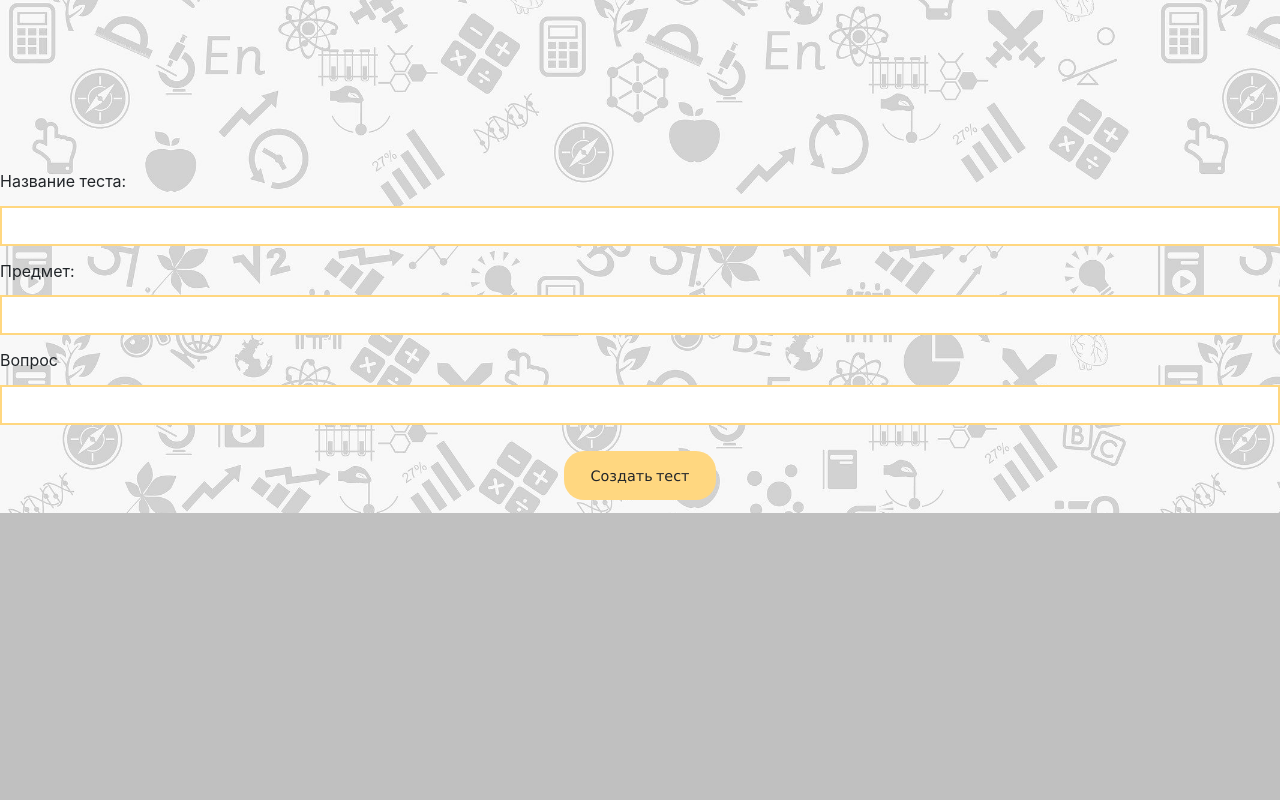
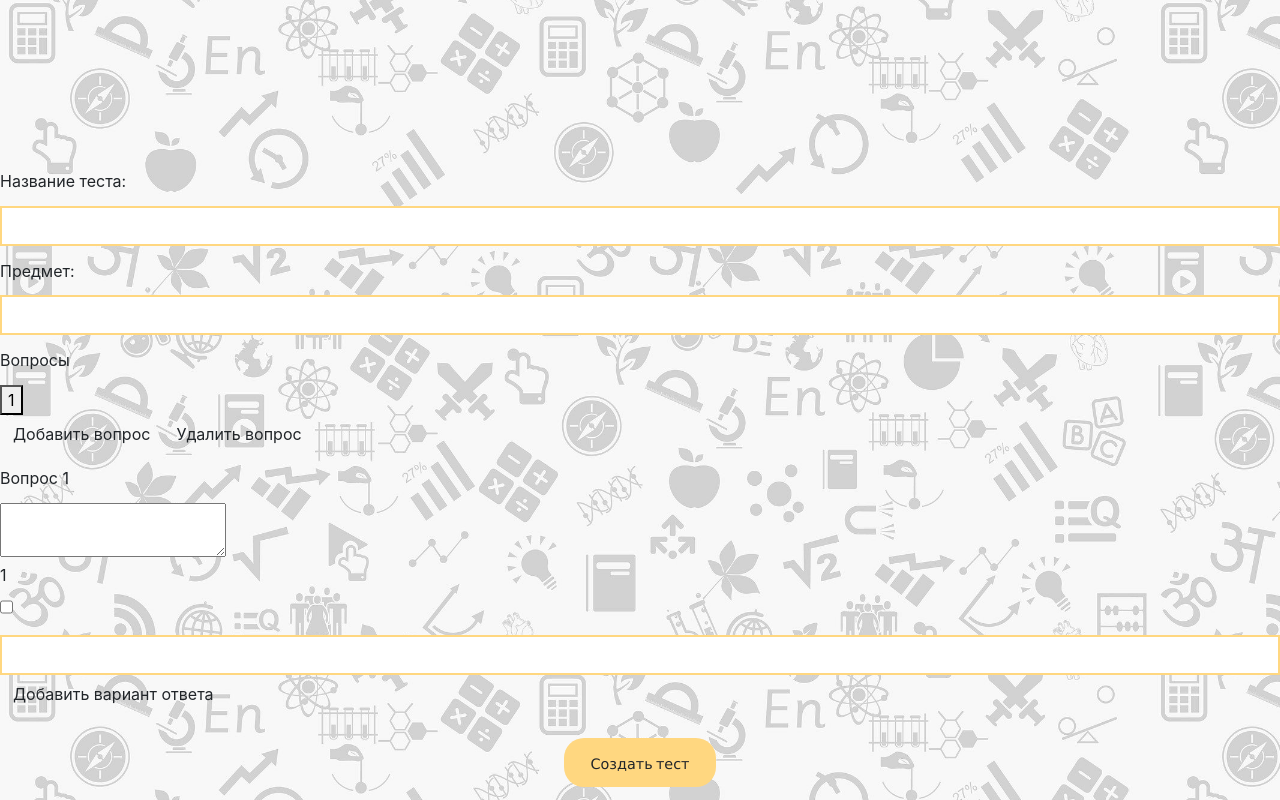
Before and after one commit to EzhovSergey/sova2_frontend, a Vue app: page /create-test in a window 1280 px wide. Shown: the part 449-1249 px from the top of the page. Before the commit the page ends 962 px from the top, so only its background shows below. Built offline with nearby package versions, Linux system fonts and the light colour scheme.

Commit message:
Added create test

```diff
--- a/src/layouts/MainLayout.vue
+++ b/src/layouts/MainLayout.vue
@@ -11,17 +11,17 @@
         <ul>
           <li><router-link to="/">Мои тесты</router-link></li>
           <li><router-link to="#">Профиль</router-link></li>
-          <li><div @click.prevent="logout">Выход</div></li>
+          <li>
+            <div class="logout" @click.prevent="logout()">
+              <router-link to="/login">Выход</router-link>
+            </div>
+          </li>
         </ul>
       </nav>
     </header>
     <main class="app-content">
       <router-view />
     </main>
-    <!-- <footer class="main-footer">      Заготовка подвала
-      <div class="about_us">
-      </div>
-    </footer> -->
   </div>
 </template>
 
@@ -30,7 +30,6 @@ export default {
   methods: {
     logout () {
       sessionStorage.clear()
-      this.$router.push('/login')
     }
   }
 }
--- a/src/store/auth.js
+++ b/src/store/auth.js
@@ -38,7 +38,7 @@ export default {
   state: {
     fio: '',
     token: '',
-    status: null
+    status: 0
   },
   getters: {
     fio: state => state.fio,
--- /dev/null
+++ b/src/store/createTest.js
@@ -0,0 +1,26 @@
+import Axios from 'axios'
+
+export default {
+  actions: {
+    async createTest ({ commit }, formDataCreateTest) {
+      await Axios.post('http://localhost:8081/tests', formDataCreateTest, {
+        headers: {
+          mode: 'no-cors'
+        }
+      }).then(res => {
+        commit('updateDataCreateTest', res)
+      })
+    }
+  },
+  mutations: {
+    updateDataCreateTest (state, res) {
+      state.testId = res.data.test_id
+    }
+  },
+  state: {
+    testId: ''
+  },
+  getters: {
+    getIdTest: state => state.testId
+  }
+}
--- a/src/store/index.js
+++ b/src/store/index.js
@@ -1,11 +1,13 @@
 import Vue from 'vue'
 import Vuex from 'vuex'
 import auth from './auth'
+import createTest from './createTest'
 
 Vue.use(Vuex)
 
 export default new Vuex.Store({
   modules: {
-    auth
+    auth,
+    createTest
   }
 })
--- a/src/views/CreateTest.vue
+++ b/src/views/CreateTest.vue
@@ -6,7 +6,7 @@
         <div class="name-test">
           <span class="name-field">Название теста:</span>
           <input
-            id="input-name-test"
+            class="input-name-test"
             type="text"
             v-model.trim="nameTest"
             :class="{invalid: $v.nameTest.$dirty && !$v.nameTest.required}"
@@ -14,12 +14,12 @@
           <small
             class="helper-text invalid"
             v-if="$v.nameTest.$dirty && !$v.nameTest.required"
-          >Поле не должно быть пустым</small>
+          >Заполните это поле</small>
         </div>
         <div class="subject-test">
           <span class="name-field">Предмет:</span>
           <input
-            id="input-subject-test"
+            class="input-subject-test"
             type="text"
             v-model.trim="subject"
             :class="{invalid: $v.subject.$dirty && !$v.subject.required}"
@@ -27,70 +27,178 @@
           <small
             class="helper-text invalid"
             v-if="$v.subject.$dirty && !$v.subject.required"
-          >Поле не должно быть пустым</small>
+          >Заполните это поле</small>
         </div>
       </div>
-      <!-- v-for="question in questions" :key="question.id" -->
-      <div class="question" >
-        <span class="number-question">Вопрос </span>
-        <input
-          class="field-question"
-          type="text"
-          v-model.trim="questionBody"
-          :class="{invalid: $v.questionBody.$dirty && !$v.questionBody.required}"
-        >
-        <small
-          class="helper-text invalid"
-          v-if="$v.questionBody.$dirty && !$v.questionBody.required"
-        >Поле не должно быть пустым</small>
+      <div class="navigation">
+        <span>Вопросы</span>
+        <div class="list-number-questions" v-for="(question, indexQuestion) in questions" :key="indexQuestion">
+          <button class="number-question" @click.prevent="activeQuestion = indexQuestion">{{indexQuestion + 1}}</button>
+        </div>
+        <button class="btn create-question" @click.prevent="addQuestion()">
+          Добавить вопрос
+        </button>
+        <button class="btn delete-question" @click.prevent="deleteQuestion(activeQuestion)">
+          Удалить вопрос
+        </button>
       </div>
-      <div class="card-action">
+      <div class="question">
+        <div class="question-text">
+          <span class="number-question">Вопрос {{activeQuestion + 1}}</span>
+          <textarea
+            class="field-question"
+            type="text"
+            v-model.trim="questions[activeQuestion].text"
+            :class="{invalid: $v.questions.$each[activeQuestion].text.$dirty && !$v.questions.$each[activeQuestion].text.required}"
+          ></textarea>
+          <small
+            class="helper-text invalid"
+            v-if="$v.questions.$each[activeQuestion].text.$dirty && !$v.questions.$each[activeQuestion].text.required"
+          >Заполните это поле</small>
+        </div>
+        <div class="answers-to-question">
+          <div class="mouseover answer"
+            v-for="(answer, indexAnswer) in questions[activeQuestion].answers"
+            :key="indexAnswer"
+            v-on:mouseover.prevent="answer.isActive = !answer.isActive"
+            v-on:mouseleave.prevent="answer.isActive = false"
+          >
+            <button
+              class="btn is-active delete-answer"
+              v-if="answer.isActive"
+              @click.prevent="deleteAnswer(activeQuestion, indexAnswer)"
+            >X</button>
+            <label class="numberAnswer">
+              {{indexAnswer + 1}}
+              <input
+                name="indexQuestion"
+                type="checkbox"
+                v-model="answer.is_it_true"
+              >
+            </label>
+            <input
+              class="input-answer-test"
+              type="text"
+              v-model.trim="answer.text"
+              :class="{invalid: $v.questions.$each[activeQuestion].answers.$each[indexAnswer].text.$dirty &&
+                !$v.questions.$each[activeQuestion].answers.$each[indexAnswer].text.required}"
+            >
+            <small
+              class="helper-text invalid"
+              v-if="$v.questions.$each[activeQuestion].answers.$each[indexAnswer].text.$dirty &&
+                !$v.questions.$each[activeQuestion].answers.$each[indexAnswer].text.required"
+            >Заполните это поле</small>
+          </div>
+          <button class="btn create-answer" @click.prevent="addAnswer(activeQuestion)">
+            Добавить вариант ответа
+          </button>
+        </div>
+      </div>
         <button
           class="btn waves-effect waves-light auth-submit"
           type="submit"
         >Создать тест
         </button>
-      </div>
     </form>
   </div>
 </template>
 
 <script>
-// import { mapActions, mapGetters } from 'vuex'
+import { mapActions, mapGetters } from 'vuex'
 import { required } from 'vuelidate/lib/validators'
 export default {
   name: 'createTest',
   data: () => ({
     nameTest: '',
     subject: '',
+    activeQuestion: 0,
     questions: [{
-      questionBody: '',
-      // isTest: True,
+      text: '',
       answers: [{
-        number: undefined,
-        answer: ''
+        isActive: false,
+        text: '',
+        is_it_true: false
       }]
     }]
   }),
   validations: {
     nameTest: { required },
     subject: { required },
-    questionBody: { required }
+    questions: {
+      required,
+      $each: {
+        text: { required },
+        answers: {
+          required,
+          $each: {
+            text: { required }
+          }
+        }
+      }
+    }
   },
   methods: {
-    // ...mapActions([]),
-    // ...mapGetters([]),
+    ...mapActions(['createTest']),
+    ...mapGetters(['getIdTest']),
+    addAnswer (index) {
+      this.questions[index].answers.push({
+        isActive: false,
+        text: '',
+        is_it_true: false
+      })
+    },
+    addQuestion () {
+      this.questions.push({
+        text: '',
+        answers: [{
+          isActive: false,
+          text: '',
+          is_it_true: false
+        }]
+      })
+      this.activeQuestion = this.questions.length - 1
+    },
+    deleteQuestion (index) {
+      if (this.questions.length !== 1) {
+        if (index === this.questions.length - 1) {
+          this.activeQuestion = index - 1
+        }
+        this.questions.splice(index, 1)
+      }
+    },
+    deleteAnswer (indexQuestion, indexAnswer) {
+      if (this.questions[indexQuestion].answers.length !== 1) {
+        this.questions[indexQuestion].answers.splice(indexAnswer, 1)
+      }
+    },
+    takeData () {
+      const formDataCreateTest = {
+        title: this.nameTest,
+        subject: this.subject,
+        author: sessionStorage.getItem('token'),
+        questions: this.questions
+      }
+      let question = 0
+      let answer = 0
+      while (question < formDataCreateTest.questions.length) {
+        while (answer < formDataCreateTest.questions[question].answers.length) {
+          delete formDataCreateTest.questions[question].answers[answer].isActive
+          answer += 1
+        }
+        answer = 0
+        question += 1
+      }
+      return formDataCreateTest
+    },
     async submitHandler () {
       if (this.$v.$invalid) {
         this.$v.$touch()
         return
       }
-      const formDataCreateTest = {
-        nameTest: this.nameTest,
-        subject: this.subject
+      await this.createTest({ ...this.takeData() })
+      if (this.getIdTest() !== '') {
+        this.$router.push('/')
       }
-      if (formDataCreateTest) {}
-      // this.$router.push('/')
     }
   }
 }
```
